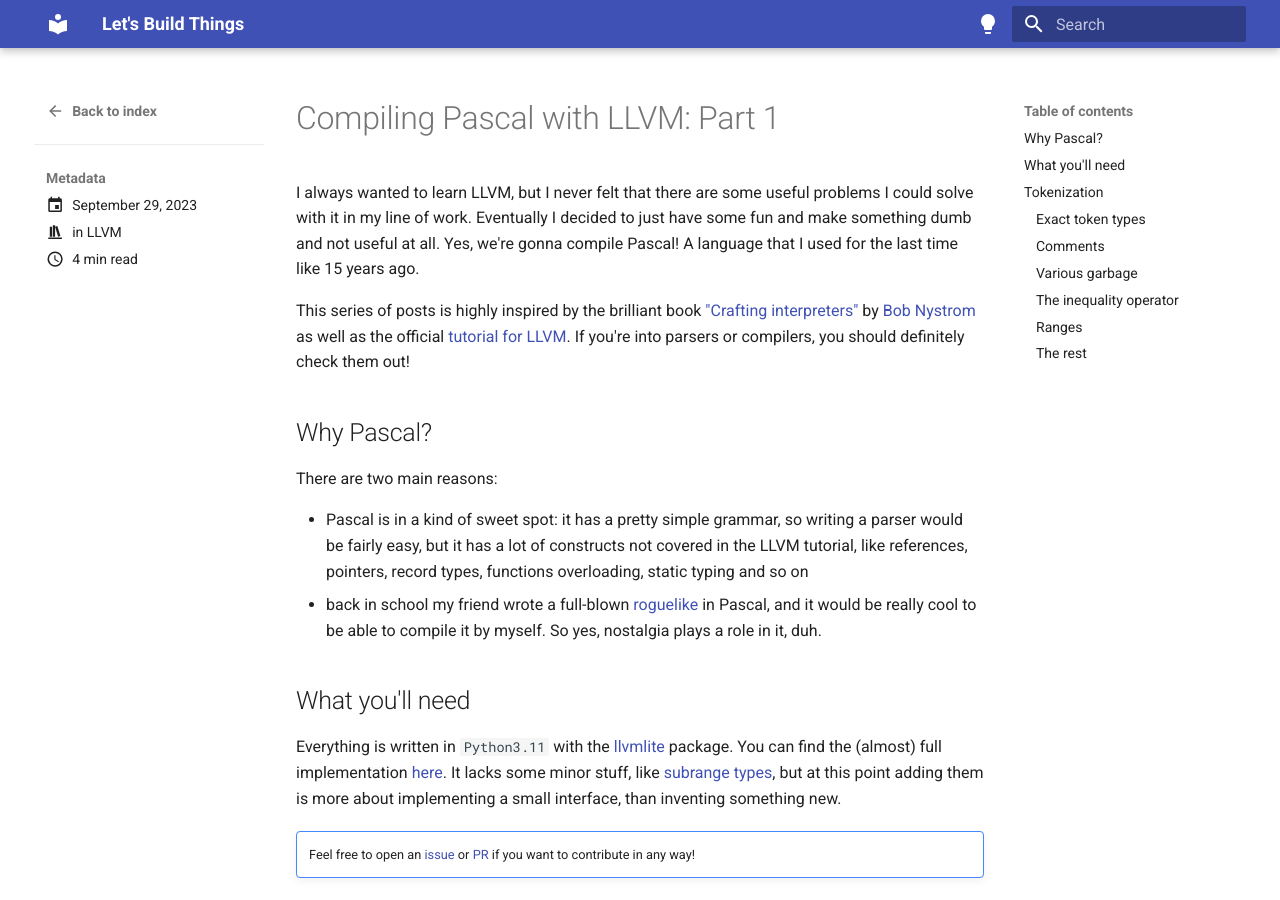
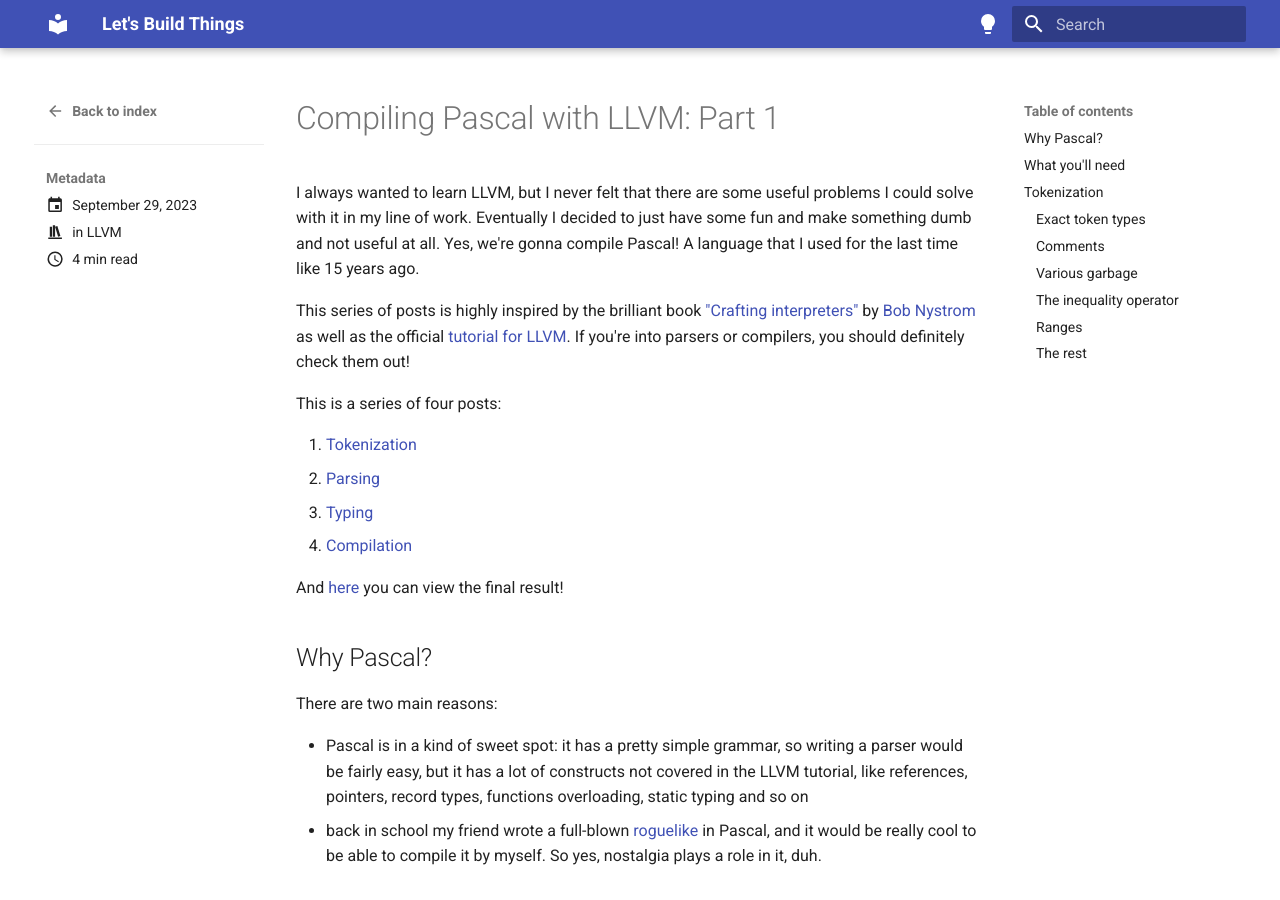
Before and after one commit to maxme1/maxme1.github.io, an MkDocs documentation site: the page built from docs/blog/posts/pascal-llvm/1-tokenization.md, in a window 1280 px wide and 900 px high. Built offline with MkDocs 1.6.1 and Material for MkDocs 9.7.7, drawn with Linux system fonts in a browser that asks for light colours; emoji names are drawn with the system emoji font; comment, search, counter and statistics services are not loaded.

Commit message:
added links

```diff
--- a/docs/blog/posts/pascal-llvm/1-tokenization.md
+++ b/docs/blog/posts/pascal-llvm/1-tokenization.md
@@ -17,6 +17,17 @@ This series of posts is highly inspired by the brilliant
 book ["Crafting interpreters"](https://craftinginterpreters.com/) by [Bob Nystrom](https://stuffwithstuff.com/) as well
 as the official [tutorial for LLVM](https://llvm.org/docs/tutorial/). If you're into parsers or compilers, you should
 definitely check them out!
+
+
+This is a series of four posts:
+
+1. [Tokenization](/blog/2023/09/29/pascal-llvm-1/)
+2. [Parsing](/blog/2023/10/01/pascal-llvm-2/)
+3. [Typing](/blog/2023/10/08/pascal-llvm-3/)
+4. [Compilation](/blog/2023/10/13/pascal-llvm-4/)
+
+And [here](https://github.com/maxme1/pascal-llvm) you can view the final result!
+
 
 ## Why Pascal?
 
```
